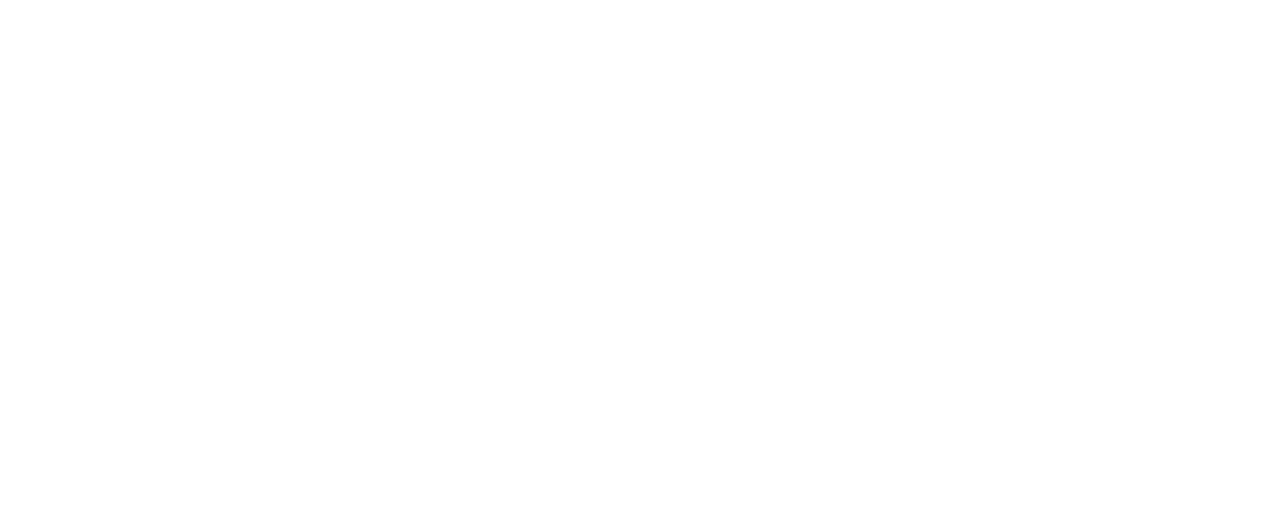
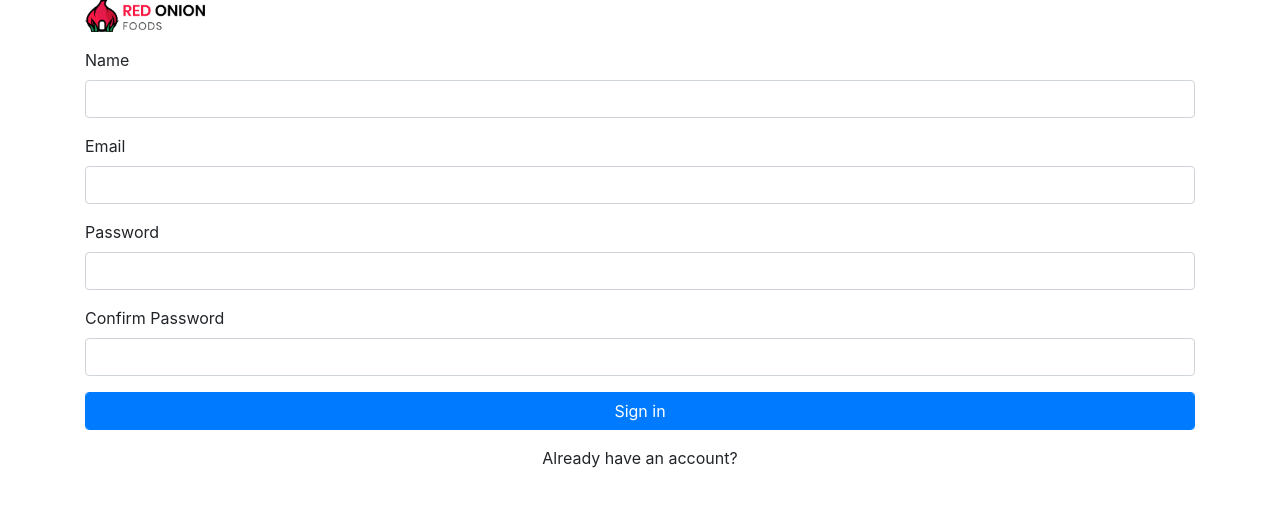
Before and after one commit to mazhars-git/bengal-dish-client, a React (Create React App) app: page /login in a window 1280 px wide. Before the commit this address had no page. Shown: the top 506 px of the page. Built offline with nearby package versions, Linux system fonts and the light colour scheme.

Commit message:
sign in page

```diff
--- a/src/App.js
+++ b/src/App.js
@@ -13,12 +13,14 @@
 import Dinner from './Components/Dinner/Dinner';
 import Dashboard from './Components/Dashboard/Dashboard/Dashboard';
 import AddItem from './Components/Dashboard/AddItem/AddItem';
+import Login from './Components/Login/Login';
 
 
 function App() {
   return (
     <Routes>
       <Route path="/" element={<Home />} />
+      <Route path="/login" element={<Login />} />
       <Route path="/dashboard" element={<Dashboard />} />
       <Route path="/addItem" element={<AddItem />} />
       <Route path="/breakfast" element={<BreakFast />} />
--- a/src/Components/Login/Login.js
+++ b/src/Components/Login/Login.js
@@ -0,0 +1,40 @@
+import React from 'react';
+import logo from '../../images/logo2.png';
+
+const Login = () => {
+    return (
+        <section className="login-area container">
+            <div>
+                <img src={logo} style={{width: '120px'}} alt="" />
+
+                <div class="my-3">
+                    <form class="g-3">
+                        <div class="mb-3">
+                            <label for="name" class="form-label">Name</label>
+                            <input type="text" class="form-control" id="name" />
+                        </div>
+                        <div class="mb-3">
+                            <label for="email" class="form-label">Email</label>
+                            <input type="email" class="form-control" id="email" />
+                        </div>
+                        <div class="mb-3">
+                            <label for="password" class="form-label">Password</label>
+                            <input type="password" class="form-control" id="password" />
+                        </div>
+                        <div class="mb-3">
+                            <label for="re-password" class="form-label">Confirm Password</label>
+                            <input type="password" class="form-control" id="re-password" />
+                        </div>
+                        <div class="mb-3">
+                            <button type="submit" class="btn btn-primary form-control">Sign in</button>
+                        </div>
+                        <p className="text-center">Already have an account?</p>
+                    </form>
+                </div>
+
+            </div>
+        </section>
+    );
+};
+
+export default Login;
```
